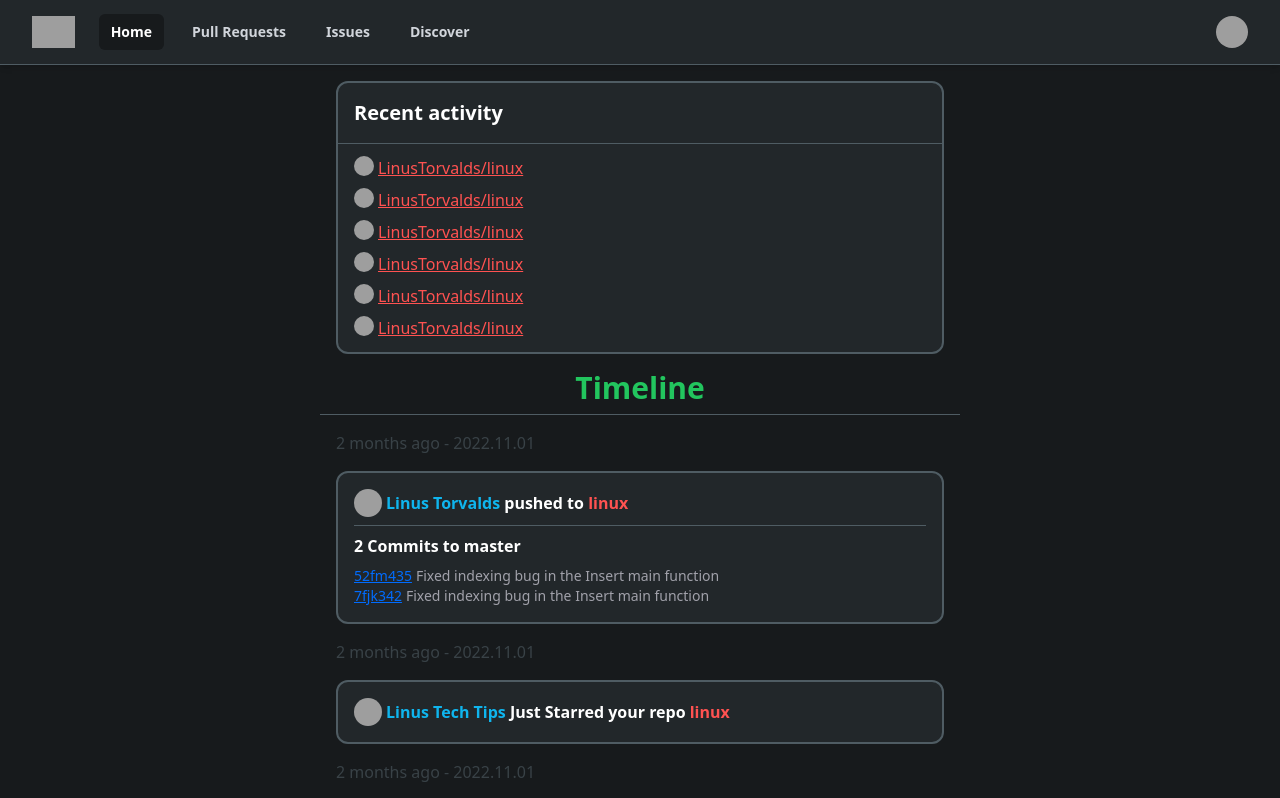
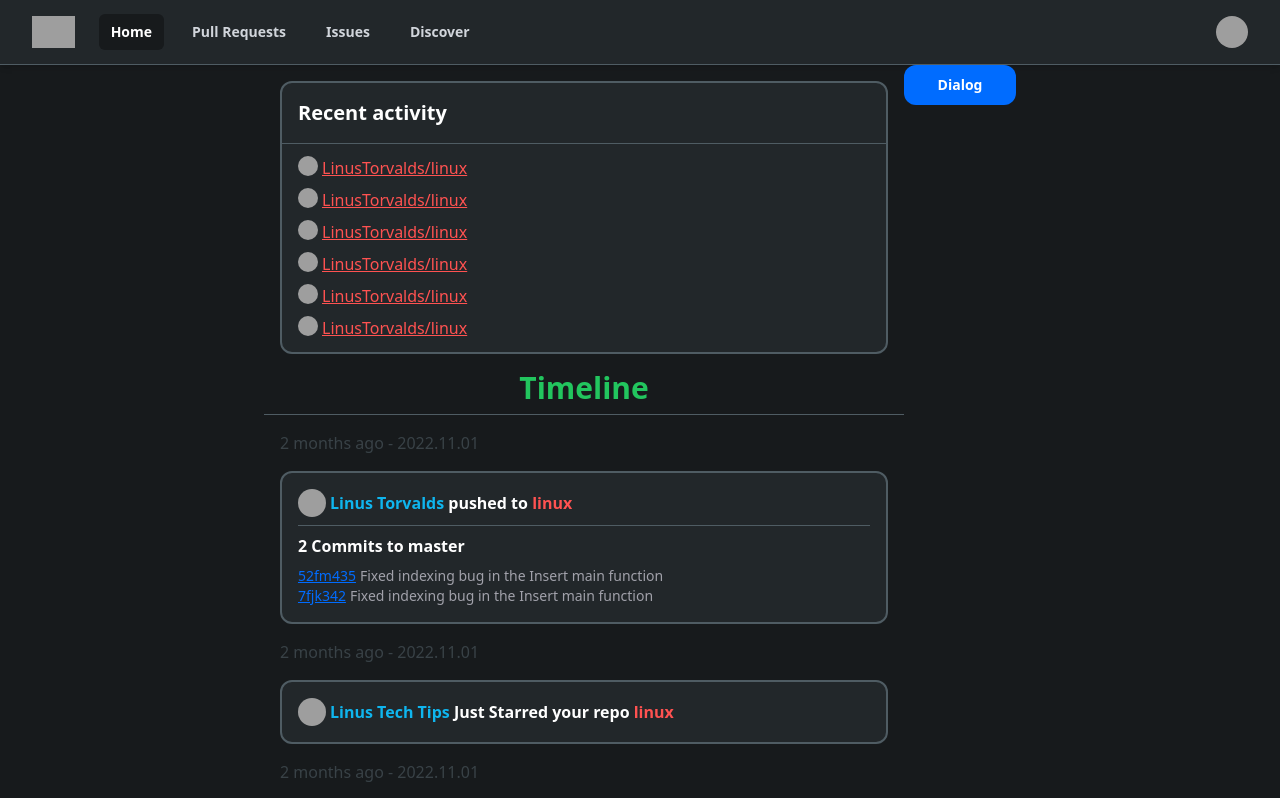
Before and after one commit to SnekAtMiskolc/Magitian, a SvelteKit app: page / in a window 1280 px wide. Shown: the top 798 px of the page. Built offline with nearby package versions, Linux system fonts and the light colour scheme; grey boxes are pictures that could not be loaded; some icons are missing.

Commit message:
Inital parts of dialog added

```diff
--- /dev/null
+++ b/src/components/general/Dialog.svelte
@@ -0,0 +1,16 @@
+<script lang="ts">
+    import Button from "./Button.svelte";
+
+    let show = false;
+
+    const toggle = () => {
+        show = !show
+    }
+</script>
+
+<div class="text-white">
+    <Button onClick={toggle}>Dialog</Button>
+</div>
+
+{#if show}
+{/if}
--- a/src/routes/+page.svelte
+++ b/src/routes/+page.svelte
@@ -5,6 +5,7 @@
     import RecentActivity from "../components/timeline/RecentActivity.svelte";
     import Star from "../components/timeline/content/Star.svelte";
     import Accepted from "../components/timeline/content/Accepted.svelte";
+    import Dialog from "../components/general/Dialog.svelte";
 </script>
 
 <main>
@@ -38,5 +39,6 @@
             </div>
         </div>
 
+        <Dialog></Dialog>
     </div>
 </main>
```
